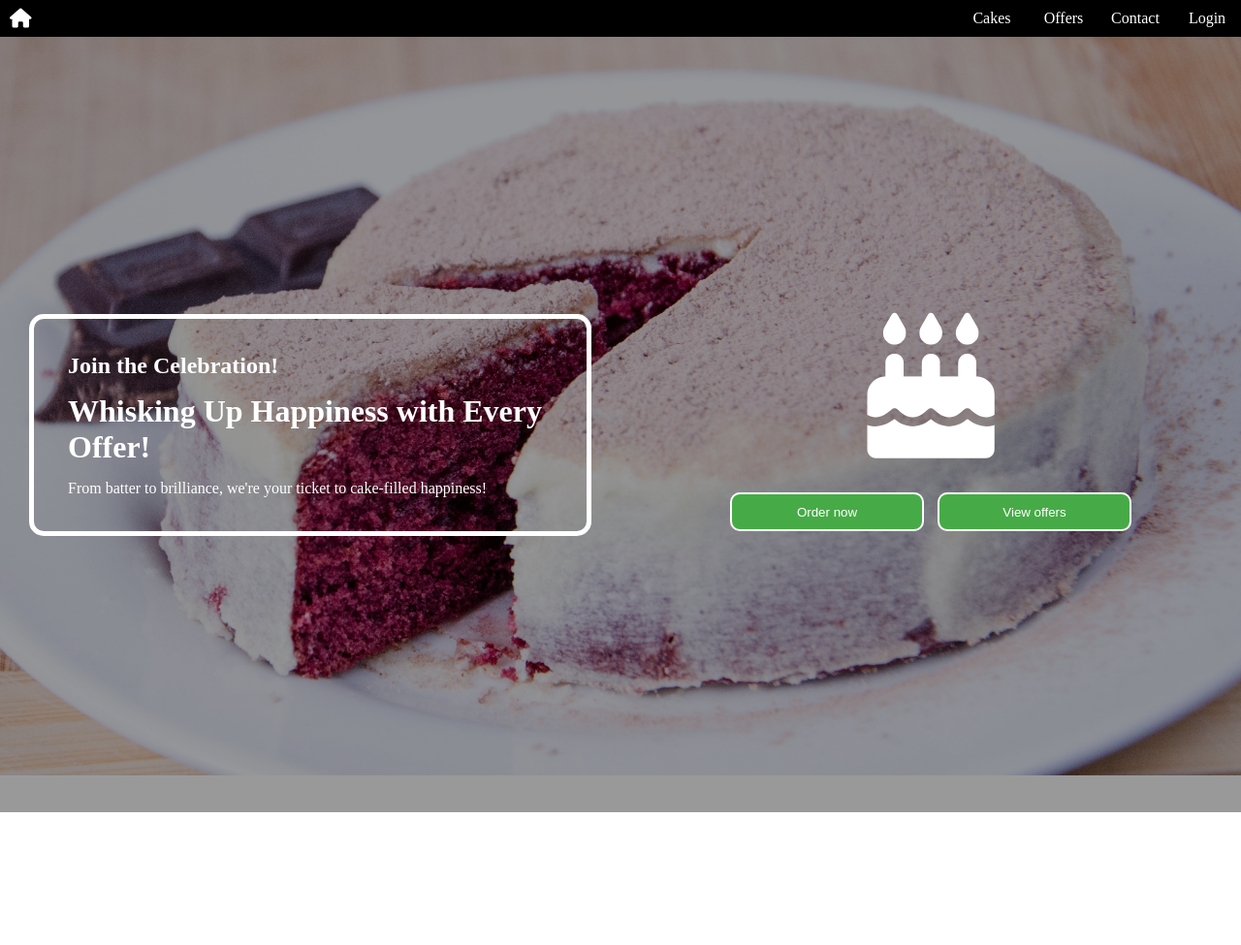
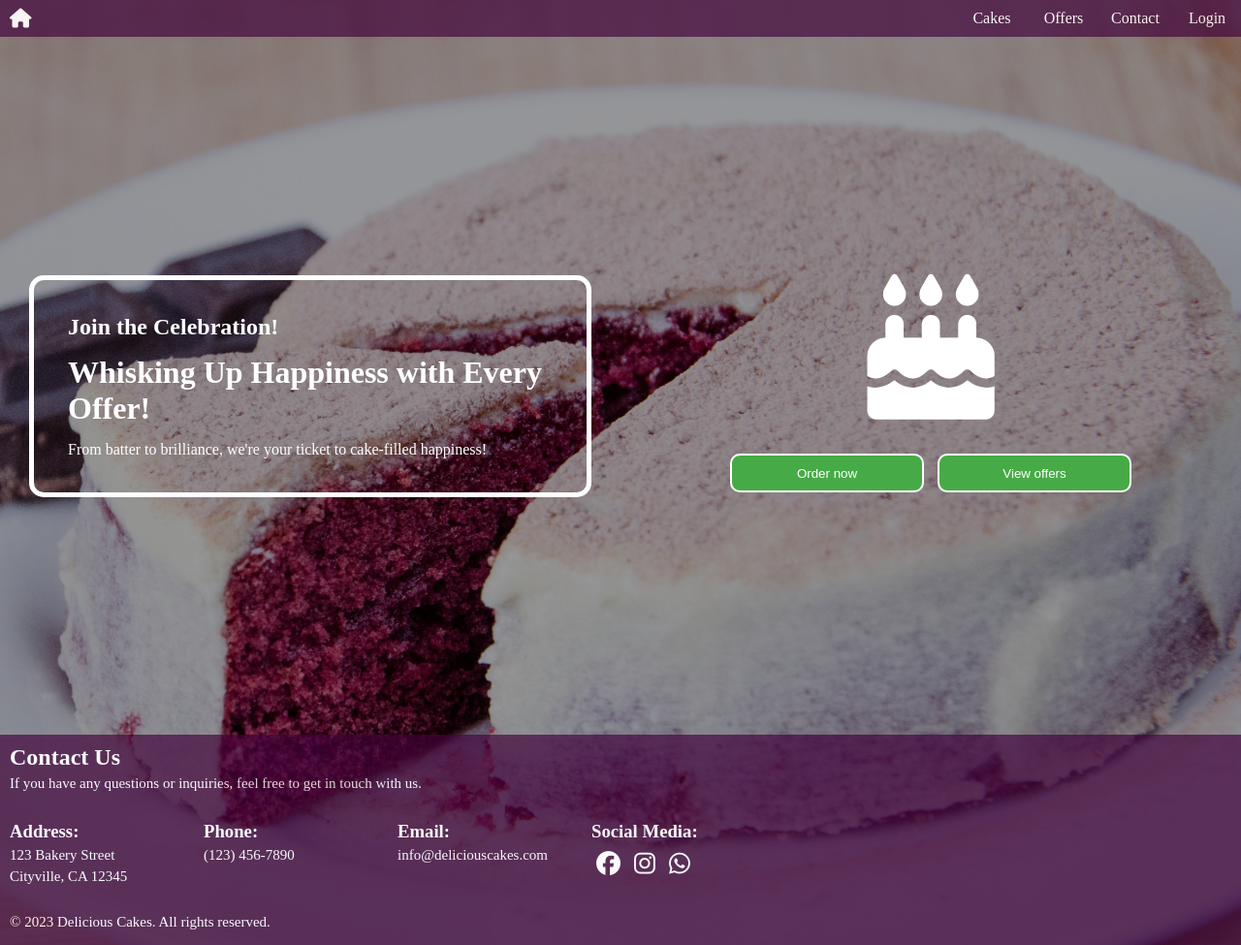
Before and after one commit to Namachivayam2001/cake-project, a plain HTML site: page index.html in a window 1280 px wide. Shown: the whole page at 97% size. Before the commit the page ends 838 px from the top, so only its background shows below. Drawn offline with Linux system fonts and the light colour scheme.

Commit message:
Add contact section on bottom

```diff
--- a/css/style.css
+++ b/css/style.css
@@ -7,13 +7,12 @@ body{
     background: url("../img/cake.jpg") center no-repeat;
     background-size: cover;
     width: 100%;
-    height: 100vh;
 }
 .container{
     display: flex;
     flex-direction: row;
     width: 100%;
-    height: 100vh;
+    height: 90vh;
     background-color: rgb(0, 0, 0, 0.4);
 }
 .box_level_1{
@@ -54,20 +53,24 @@ i{
     color: white;
     margin: 5px;
 }
+/* button animation */
 .btn:hover{
     width: 225px;
     height: 45px;
     cursor: pointer;
     box-shadow: 5px 5px 3px rgba(255, 255, 255, 0.5);
 }
+/* text animation */
 .text-div:hover{
     box-shadow: 6px 10px 7px rgba(255, 255, 255, 0.5);
 }
+/* style nave bar */
 header{
-    background-color: black;
+    background-color: #370232;
     display: flex;
     align-items: center;
     justify-content: space-between;
+    opacity: 0.8;
 }
 header ul li{
     color: white;
@@ -81,12 +84,62 @@ header i{
     font-size: 20px;
     margin-left: 10px;
 }
+/* nav bar animation */
 header i:hover{
     cursor: pointer;
 }
 header ul li:hover{
     background-color: white;
-    color: black;
+    color: #370232;
     cursor: pointer;
     font-weight: bolder;
 }
+/* style contact section */
+.contact-section{
+    margin: 0px;
+    padding: 10px;
+    width: 100%;
+    background-color: #370232;
+    opacity: 0.8;
+}
+.contact-section p{
+    margin: 5px 0px;
+    font-size: 15px;
+}
+.contact-box{
+    display: flex;
+    margin-top: 20px;
+    margin-bottom: 25px;
+}
+.contact-info{
+    width: 180px;
+    margin-left: 0;
+    margin-right: 20px;
+    margin-top: 10px;
+    padding: 0;
+}
+.contact-info ul li i{
+    font-size: 25px;
+}
+.contact-info a{
+    color: white;
+    text-decoration: none;
+    margin: 20px 0px;
+}
+.contact-info ul li{
+    display: inline-block;
+    margin: 10px 5px;
+}
+.contact-info h3{
+    color: #ffffff;
+}
+.contact-section h2{
+    color: #ffffff;
+}
+#copy-right{
+    margin-top: 0;
+}
+/* style social media icon */
+.contact-info ul li i:hover{
+    cursor: pointer;
+}
--- a/index.html
+++ b/index.html
@@ -32,6 +32,37 @@
             </div>
         </div>
     </div>
+    <footer class="contact-section">
+        <h2>Contact Us</h2>
+        <p>If you have any questions or inquiries, feel free to get in touch with us.</p>
+        <div class="contact-box">
+            <div class="contact-info">
+                <h3>Address:</h3>
+                <p>123 Bakery Street</p>
+                <p>Cityville, CA 12345</p>
+            </div>
+
+            <div class="contact-info">
+                <h3>Phone:</h3>
+                <p>(123) 456-7890</p>
+            </div>
+
+            <div class="contact-info">
+                <h3>Email:</h3>
+                <p><a href="mailto:info@deliciouscakes.com">info@deliciouscakes.com</a></p>
+            </div>
+
+            <div class="contact-info">
+                <h3>Social Media:</h3>
+                <ul>
+                    <li><i class="fa-brands fa-facebook"></i></li>
+                    <li><i class="fa-brands fa-instagram"></i></li>
+                    <li><i class="fa-brands fa-whatsapp"></i></li>
+                </ul>
+            </div>
+        </div>
+        <p id="copy-right">&copy; 2023 Delicious Cakes. All rights reserved.</p>
+    </footer>
     <script src="https://kit.fontawesome.com/3f0f166ded.js" crossorigin="anonymous"></script>
 </body>
 </html>
```
